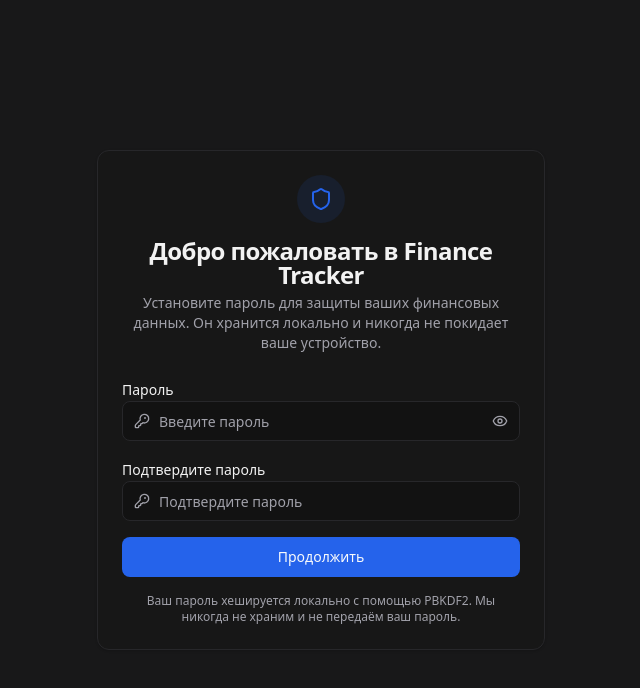
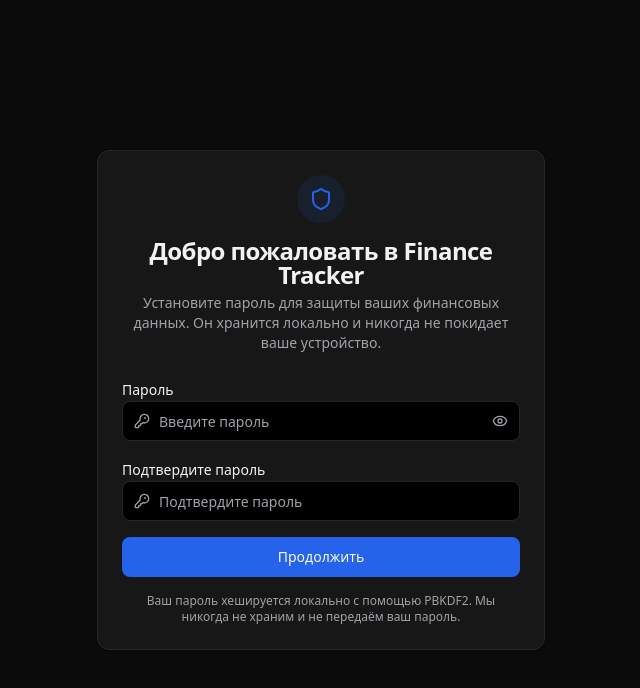
Before and after one commit to kostapchuk/finance-tracker, a React (Vite) app: page / in a window 1280 px wide. Shown: the top 688 px of the page, without its empty margins (319-959 px from the left). Built offline with nearby package versions, Linux system fonts and the light colour scheme.

Commit message:
fix: island color, scrolls, versioning

```diff
--- a/index.html
+++ b/index.html
@@ -5,7 +5,7 @@
     <link rel="icon" href="/favicon.svg" type="image/svg+xml" />
     <meta name="viewport" content="width=device-width, initial-scale=1.0, viewport-fit=cover" />
     <meta name="description" content="Local-first personal finance tracker with drag-and-drop interface" />
-    <meta name="theme-color" content="#3b82f6" />
+    <meta name="theme-color" content="#000000" />
     <link rel="manifest" href="/manifest.json" />
     <link rel="apple-touch-icon" href="/icon-192.png" />
     <title>Finance Tracker</title>
--- a/package.json
+++ b/package.json
@@ -1,7 +1,7 @@
 {
   "name": "finance-tracker",
   "private": true,
-  "version": "0.0.0",
+  "version": "0.1.0",
   "type": "module",
   "scripts": {
     "dev": "vite",
--- a/src/features/settings/components/SettingsPage.tsx
+++ b/src/features/settings/components/SettingsPage.tsx
@@ -1,4 +1,5 @@
 import { useState, useRef } from 'react'
+import { version } from '../../../../package.json'
 import {
   Wallet, Tags, DollarSign, Download, Upload, Trash2, Shield, Lock, ChevronRight,
   Plus, Pencil, AlertTriangle, Coins, Globe
@@ -541,7 +542,7 @@ export function SettingsPage() {
 
       {/* Footer */}
       <div className="px-4 py-6 text-center text-sm text-muted-foreground">
-        <p>Finance Tracker v1.0.0</p>
+        <p>Finance Tracker v{version}</p>
         <p>{t('dataStoredLocally')}</p>
       </div>
 
--- a/src/index.css
+++ b/src/index.css
@@ -7,7 +7,7 @@
   --color-border: hsl(240 3.7% 15.9%);
   --color-input: hsl(240 3.7% 15.9%);
   --color-ring: hsl(221.2 83.2% 53.3%);
-  --color-background: hsl(0 0% 7%);
+  --color-background: hsl(0 0% 0%);
   --color-foreground: hsl(0 0% 95%);
 
   --color-primary: hsl(221.2 83.2% 53.3%);
@@ -54,6 +54,11 @@
 @layer base {
   * {
     @apply border-border;
+    -ms-overflow-style: none;
+    scrollbar-width: none;
+  }
+  *::-webkit-scrollbar {
+    display: none;
   }
 
   body {
```
